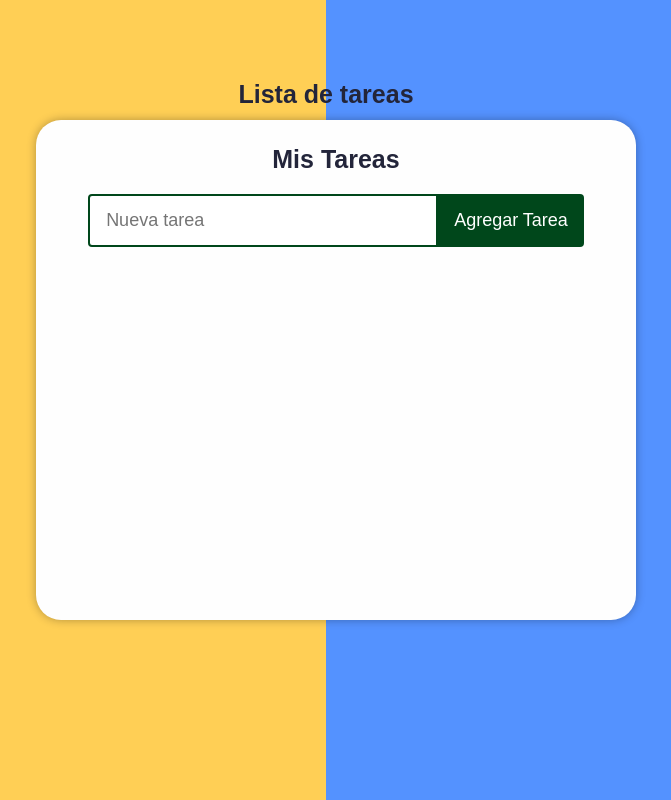
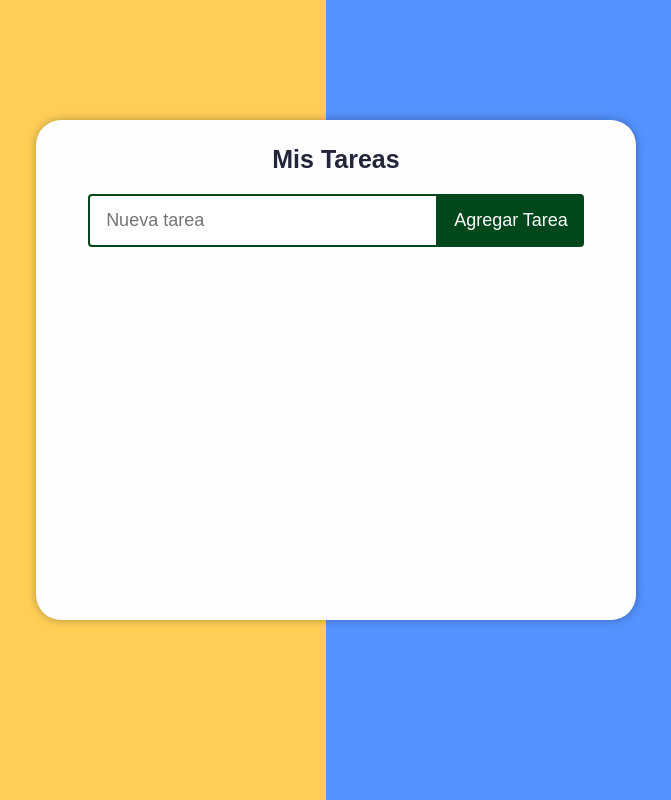
Before and after one commit to marcosd59/lista-de-tareas, a React (Create React App) app: page / in a window 1280 px wide. Shown: the whole page, without its empty margins (314-985 px from the left). Built offline with nearby package versions, Linux system fonts and the light colour scheme.

Commit message:
Commented out the freecodecamp logo in the App component

```diff
--- a/src/App.js
+++ b/src/App.js
@@ -4,7 +4,7 @@ import ListaTareas from "./components/ListaTareas";
 function App() {
   return (
     <div className="aplicacion-tareas">
-      <h1 className="freecodecamp-logo-contenedor">Lista de tareas</h1>
+      {/* <h1 className="freecodecamp-logo-contenedor">Lista de tareas</h1> */}
       <div className="tareas-lista-principal">
         <h1>Mis Tareas</h1>
         <ListaTareas />
```
